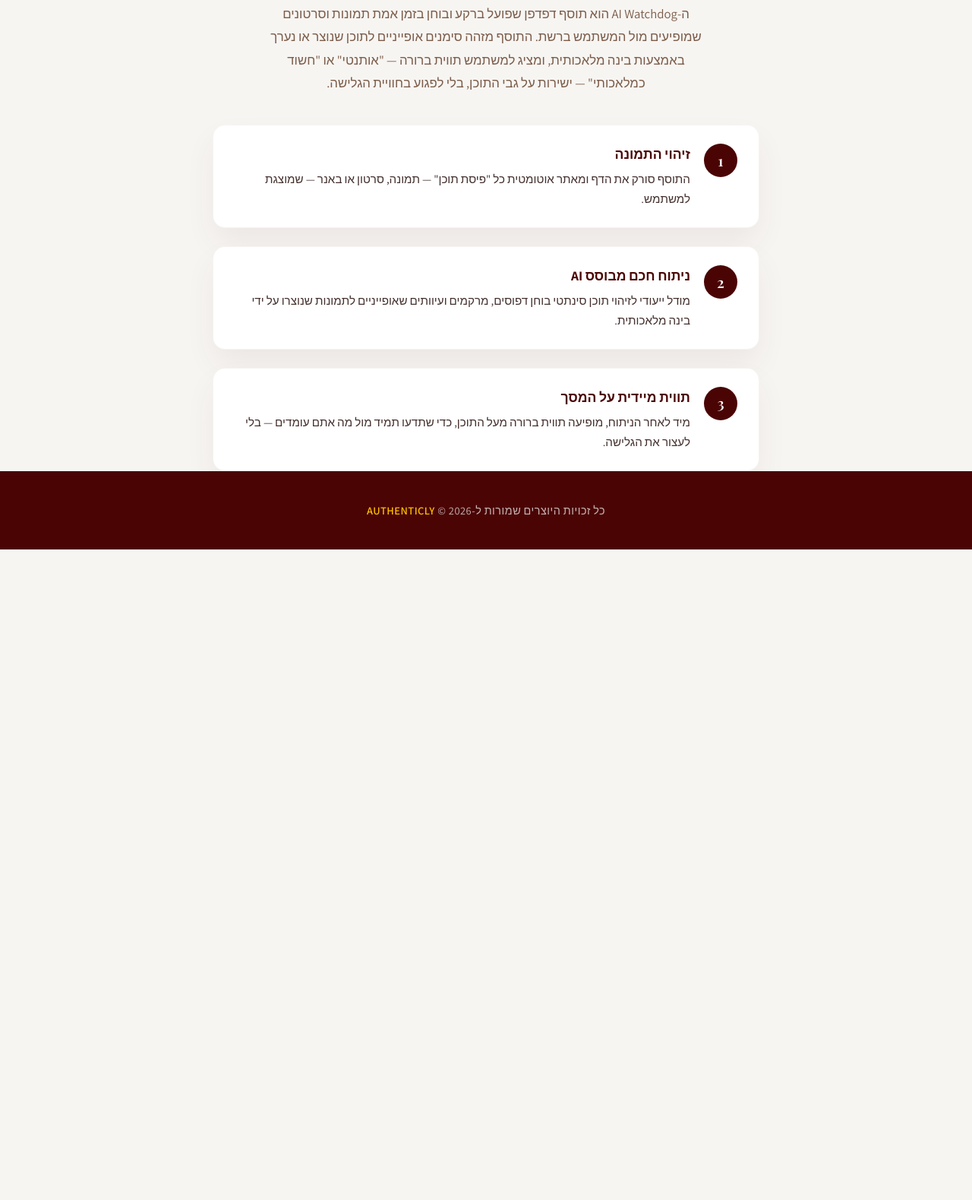
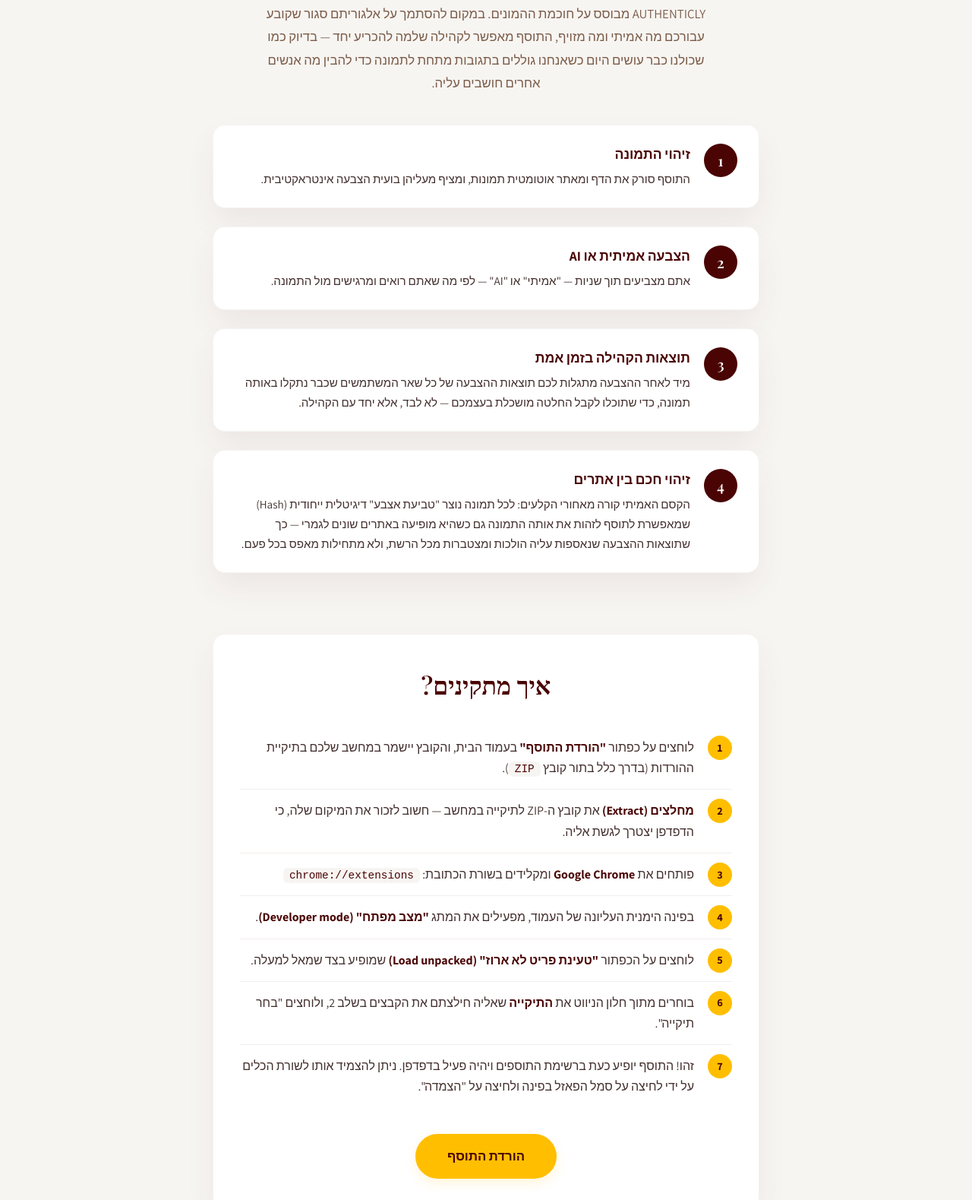
Before and after one commit to HadasHadad/authenticly, a website: page index.html in a window 1280 px wide. Shown: the part 567-2146 px from the top of the page at 76% size. Before the commit the page ends 1290 px from the top, so only its background shows below. Drawn offline with nearby package versions, Linux system fonts and the light colour scheme; a web font is replaced by a local one.

Commit message:
Update index.html

```diff
--- a/index.html
+++ b/index.html
@@ -600,12 +600,13 @@
             </div>
 
             <!-- ===== איך זה עובד ===== -->
+<!-- ===== איך זה עובד ===== -->
 <section class="how-it-works">
     <h2 class="section-title">איך זה עובד?</h2>
     <p class="section-intro">
-        ה-AI Watchdog הוא תוסף דפדפן שפועל ברקע ובוחן בזמן אמת תמונות וסרטונים שמופיעים מול המשתמש ברשת.
-        התוסף מזהה סימנים אופייניים לתוכן שנוצר או נערך באמצעות בינה מלאכותית, ומציג למשתמש תווית ברורה
-        — "אותנטי" או "חשוד כמלאכותי" — ישירות על גבי התוכן, בלי לפגוע בחוויית הגלישה.
+       AUTHENTICLY מבוסס על חוכמת ההמונים. במקום להסתמך על אלגוריתם סגור שקובע עבורכם מה אמיתי ומה מזויף,
+        התוסף מאפשר לקהילה שלמה להכריע יחד — בדיוק כמו שכולנו כבר עושים היום כשאנחנו גוללים בתגובות מתחת
+        לתמונה כדי להבין מה אנשים אחרים חושבים עליה.
     </p>
 
     <div class="steps-grid">
@@ -613,24 +614,71 @@
             <div class="step-number">1</div>
             <div class="step-content">
                 <h3>זיהוי התמונה</h3>
-                <p>התוסף סורק את הדף ומאתר אוטומטית כל "פיסת תוכן" — תמונה, סרטון או באנר — שמוצגת למשתמש.</p>
+                <p>התוסף סורק את הדף ומאתר אוטומטית תמונות, ומציף מעליהן בועית הצבעה אינטראקטיבית.</p>
             </div>
         </div>
 
         <div class="step-card">
             <div class="step-number">2</div>
             <div class="step-content">
-                <h3>ניתוח חכם מבוסס AI</h3>
-                <p>מודל ייעודי לזיהוי תוכן סינתטי בוחן דפוסים, מרקמים ועיוותים שאופייניים לתמונות שנוצרו על ידי בינה מלאכותית.</p>
+                <h3>הצבעה אמיתית או AI</h3>
+                <p>אתם מצביעים תוך שניות — "אמיתי" או "AI" — לפי מה שאתם רואים ומרגישים מול התמונה.</p>
             </div>
         </div>
 
         <div class="step-card">
             <div class="step-number">3</div>
             <div class="step-content">
-                <h3>תווית מיידית על המסך</h3>
-                <p>מיד לאחר הניתוח, מופיעה תווית ברורה מעל התוכן, כדי שתדעו תמיד מול מה אתם עומדים — בלי לעצור את הגלישה.</p>
+                <h3>תוצאות הקהילה בזמן אמת</h3>
+                <p>מיד לאחר ההצבעה מתגלות לכם תוצאות ההצבעה של כל שאר המשתמשים שכבר נתקלו באותה תמונה, כדי שתוכלו לקבל החלטה מושכלת בעצמכם — לא לבד, אלא יחד עם הקהילה.</p>
             </div>
+        </div>
+
+        <div class="step-card">
+            <div class="step-number">4</div>
+            <div class="step-content">
+                <h3>זיהוי חכם בין אתרים</h3>
+                <p>הקסם האמיתי קורה מאחורי הקלעים: לכל תמונה נוצר "טביעת אצבע" דיגיטלית ייחודית (Hash) שמאפשרת לתוסף לזהות את אותה התמונה גם כשהיא מופיעה באתרים שונים לגמרי — כך שתוצאות ההצבעה שנאספות עליה הולכות ומצטברות מכל הרשת, ולא מתחילות מאפס בכל פעם.</p>
+            </div>
+        </div>
+    </div>
+</section>
+
+<!-- ===== הורדה והתקנה ===== -->
+<section class="install-section">
+    <div class="install-card">
+        <h2 class="section-title">איך מתקינים?</h2>
+
+        <ol class="install-steps">
+            <li>
+                לוחצים על כפתור <strong>"הורדת התוסף"</strong> בעמוד הבית, והקובץ יישמר במחשב שלכם בתיקיית ההורדות
+                (בדרך כלל בתור קובץ <code>ZIP</code>).
+            </li>
+            <li>
+                <strong>מחלצים (Extract)</strong> את קובץ ה-ZIP לתיקייה במחשב — חשוב לזכור את המיקום שלה,
+                כי הדפדפן יצטרך לגשת אליה.
+            </li>
+            <li>
+                פותחים את <strong>Google Chrome</strong> ומקלידים בשורת הכתובת:
+                <code>chrome://extensions</code>
+            </li>
+            <li>
+                בפינה הימנית העליונה של העמוד, מפעילים את המתג <strong>"מצב מפתח" (Developer mode)</strong>.
+            </li>
+            <li>
+                לוחצים על הכפתור <strong>"טעינת פריט לא ארוז" (Load unpacked)</strong> שמופיע בצד שמאל למעלה.
+            </li>
+            <li>
+                בוחרים מתוך חלון הניווט את <strong>התיקייה</strong> שאליה חילצתם את הקבצים בשלב 2, ולוחצים "בחר תיקייה".
+            </li>
+            <li>
+                זהו! התוסף יופיע כעת ברשימת התוספים ויהיה פעיל בדפדפן. ניתן להצמיד אותו לשורת הכלים
+                על ידי לחיצה על סמל הפאזל בפינה ולחיצה על "הצמדה".
+            </li>
+        </ol>
+
+        <div class="download-addon-btn-container">
+            <a href="#" class="btn-download-addon">הורדת התוסף</a>
         </div>
     </div>
 </section>
```
